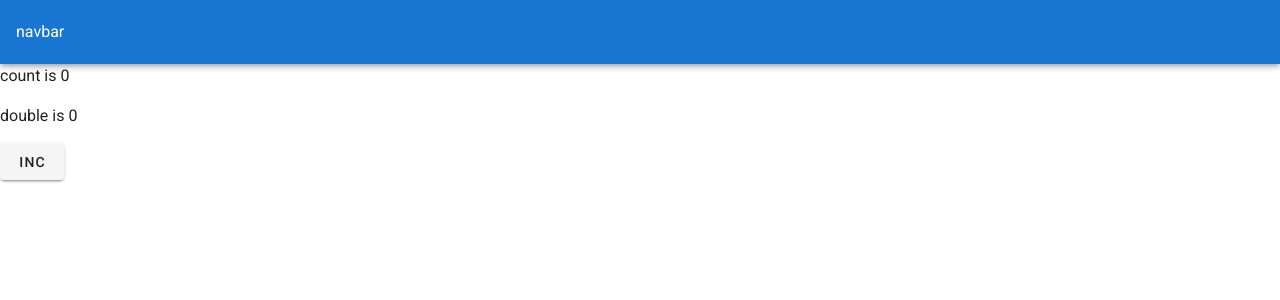
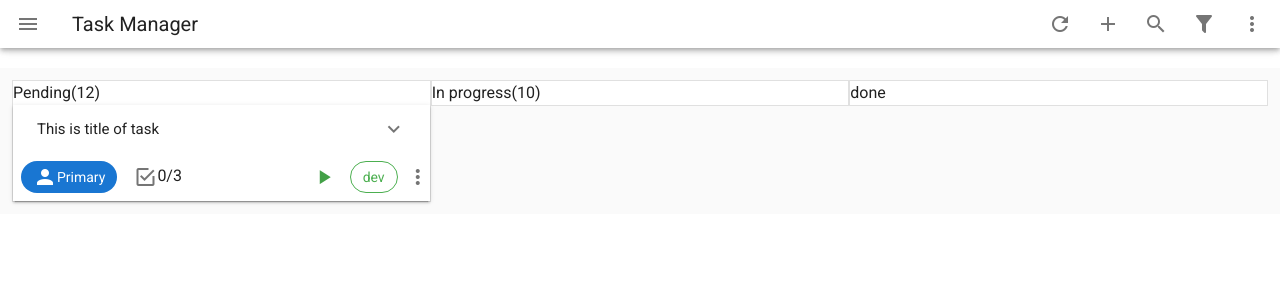
Before and after one commit to shriyash89/kanban-task-manager, a Vue app: page / in a window 1280 px wide. Shown: the top 300 px of the page. Built offline with nearby package versions, Linux system fonts and the light colour scheme; no server answers; the database is empty.

Commit message:
UI is created using veutify

```diff
--- a/public/index.html
+++ b/public/index.html
@@ -8,6 +8,15 @@
     <title><%= htmlWebpackPlugin.options.title %></title>
     <link rel="stylesheet" href="https://fonts.googleapis.com/css?family=Roboto:100,300,400,500,700,900">
     <link rel="stylesheet" href="https://cdn.jsdelivr.net/npm/@mdi/font@latest/css/materialdesignicons.min.css">
+    <link rel="preconnect" href="https://fonts.googleapis.com">
+    <link rel="preconnect" href="https://fonts.gstatic.com" crossorigin>
+    <link href="https://fonts.googleapis.com/css2?family=Roboto:ital,wght@0,100..900;1,100..900&display=swap" rel="stylesheet">
+    <style>
+      body{
+        font-family: "Roboto", serif;
+      }
+
+    </style>
   </head>
   <body>
     <noscript>
--- a/src/App.vue
+++ b/src/App.vue
@@ -1,18 +1,13 @@
 <template>
   <v-app>
-    <v-app-bar
-      app
-      color="primary"
-      dark
-    >
-      <AppNavbar />
-    </v-app-bar>
+    <AppNavbar />
 
-    <v-main>
-      <p>count is {{ count }}</p>
+    <div class="mt-5">
+      <!-- <p>count is {{ count }}</p>
       <p>double is {{ double }}</p>
-      <v-btn @click="increment()">inc</v-btn>
-    </v-main>
+      <v-btn @click="increment()">inc</v-btn> -->
+      <StatusWiseTasks />
+    </div>
   </v-app>
 </template>
 
@@ -22,12 +17,14 @@ import AppNavbar from './components/AppNavbar.vue';
 import { useCounterStore } from './store';
 import { db } from './firebaseConfig';
 import { collection, getDocs } from "firebase/firestore";
+import StatusWiseTasks from './components/StatusWiseTasks.vue';
 
 export default {
   name: 'App',
 
   components: {
     AppNavbar,
+    StatusWiseTasks,
   },
 
   data: () => ({
--- /dev/null
+++ b/src/components/AddTask.vue
@@ -0,0 +1,126 @@
+<template>
+    <v-row justify="center">
+      <v-overlay
+
+      >
+        <v-card
+          light
+          width="500px"
+          elevation="2"
+          style="padding:15px;"
+        >
+          <v-card-title style="padding: 0;margin: 0;margin-bottom: 7px;">Add Task</v-card-title>
+          <div style="padding-top: 12px;">
+            <small>Select Client</small>
+            <v-chip-group>
+              <v-chip
+                small
+                color="green"
+                outlined
+              >Client1</v-chip>
+              <v-chip
+                small
+                color="green"
+                outlined
+              >Client2</v-chip>
+              <v-chip
+                small
+                color="green"
+                outlined
+              >Client3</v-chip>
+            </v-chip-group>
+          </div>
+          <div style="padding-top: 10px;"></div>
+          <small >Select Milestone</small>
+          <v-chip-group>
+            <v-chip
+              small
+              outlined
+              color="green"
+            >MVP</v-chip>
+            <v-chip
+              small
+              color="green"
+              outlined
+            >SEO Management</v-chip>
+            <v-chip
+              small
+              color="green"
+              outlined
+            >19 Aug</v-chip>
+          </v-chip-group>
+          <div style="padding-top: 10px;"></div>
+          <small>Select Dev</small>
+          <v-chip-group>
+            <v-chip
+              small
+              color="green"
+              outlined
+            >JS</v-chip>
+            <v-chip
+              small
+              color="green"
+              outlined
+            >BB</v-chip>
+            <v-chip
+              small
+              color="green"
+              outlined
+            >BM</v-chip>
+            <v-chip
+              color="green"
+              outlined
+            >RS</v-chip>
+          </v-chip-group>
+          <div style="display: flex;">
+            <v-btn icon style="margin-top: 15px;">
+              <v-icon>mdi-clock-time-four</v-icon>
+            </v-btn>
+            <v-text-field
+              label="Task Name"
+            ></v-text-field>
+          </div>
+          <div style="display: flex;">
+            <v-btn icon style="margin-top: 15px;">
+              <v-icon>mdi-message</v-icon>
+            </v-btn>
+            <v-text-field
+              label="Description"
+            ></v-text-field>
+          </div>
+          <div style="display: flex;flex-direction: row-reverse;">
+            <v-btn
+              color="danger"
+              outlined
+              small
+              @click="$emit('invertShow')"
+            >
+              cancel
+            </v-btn>
+            <v-btn
+              color="success"
+              outlined
+              small
+              style="margin-right: 10px;"
+            >Add Task</v-btn>
+          </div>
+        </v-card>
+      </v-overlay>
+    </v-row>
+</template>
+
+<script>
+export default {
+    data() {
+        return {
+
+        };
+    },
+    methods: {
+
+    }
+};
+</script>
+
+<style scoped>
+</style>
--- a/src/components/AppNavbar.vue
+++ b/src/components/AppNavbar.vue
@@ -1,15 +1,55 @@
 <template>
-    <div>
-        navbar
-    </div>
+  <div>
+    <v-card
+      color="grey lighten-4"
+      flat
+      tile
+    >
+      <v-toolbar dense>
+        <v-app-bar-nav-icon></v-app-bar-nav-icon>
+
+        <v-toolbar-title>Task Manager</v-toolbar-title>
+
+        <v-spacer></v-spacer>
+
+        <v-btn icon>
+          <v-icon>mdi-refresh</v-icon>
+        </v-btn>
+
+        <v-btn icon @click="showAddTaskOverlay=true">
+          <v-icon>mdi-plus</v-icon>
+        </v-btn>
+
+        <v-btn icon>
+          <v-icon>mdi-magnify</v-icon>
+        </v-btn>
+
+        <v-btn icon>
+          <v-icon>mdi-filter</v-icon>
+        </v-btn>
+
+        <v-btn icon>
+          <v-icon>mdi-dots-vertical</v-icon>
+        </v-btn>
+      </v-toolbar>
+    </v-card>
+    <AddTask v-show="showAddTaskOverlay" @invertShow="showAddTaskOverlay=false" />
+  </div>
 </template>
 
 <script>
+import AddTask from './AddTask.vue';
+
 
   export default {
     name: 'AppNavbar',
     components: {
-
+        AddTask,
+    },
+    data(){
+      return {
+        showAddTaskOverlay : false
+      }
     },
     computed : {
 
--- /dev/null
+++ b/src/components/StatusWiseTasks.vue
@@ -0,0 +1,61 @@
+<template>
+    <v-container fluid class="grey lighten-5">
+      <v-row no-gutters>
+        <v-col
+          cols="12"
+          sm="4"
+        >
+          <v-card
+            outlined
+            tile
+          >
+            Pending(12)
+            <TaskItem />
+          </v-card>
+        </v-col>
+        <v-col
+          cols="12"
+          sm="4"
+        >
+          <v-card
+            outlined
+            tile
+          >
+            In progress(10)
+          </v-card>
+        </v-col>
+        <v-col
+          cols="12"
+          sm="4"
+        >
+          <v-card
+            outlined
+            tile
+          >
+            done
+          </v-card>
+        </v-col>
+      </v-row>
+    </v-container>
+</template>
+
+<script>
+import TaskItem from './TaskItem.vue';
+
+export default {
+    components : {
+        TaskItem,
+    },
+    data() {
+        return {
+
+        };
+    },
+    methods: {
+
+    }
+};
+</script>
+
+<style scoped>
+</style>
--- /dev/null
+++ b/src/components/SubTasks.vue
@@ -0,0 +1,101 @@
+<template>
+    <div>
+        <v-tabs color="success" class="primary">
+            <v-tab color="primary">
+                Item One
+            </v-tab>
+            <v-tab color="primary">
+                Item Two
+            </v-tab>
+        </v-tabs>
+
+        <!-- <v-container style="padding: 0;margin-top: 5px;">
+            <div class="mt-2">
+                <v-btn icon>
+                    <v-icon color="green darken-1">mdi-plus</v-icon>
+                </v-btn>
+                <input class="subtask-input" type="text" placeholder="add subtask" >
+            </div>
+            <div>
+                <v-radio-group style="margin: 0;">
+                    <v-radio
+                        label="red"
+                        color="red"
+                        value="red"
+                    ></v-radio>
+                    <v-radio
+                        label="red darken-3"
+                        color="red darken-3"
+                        value="red darken-3"
+                    ></v-radio>
+                </v-radio-group>
+            </div>
+        </v-container> -->
+        <v-container style="padding: 0;margin-top: 5px;">
+            <div style="margin: 0;padding: 0;">
+                <div class="options-div">
+                    <v-checkbox
+                        color="primary"
+                        value="red"
+                    ></v-checkbox>
+                    <v-btn icon style="margin-top: 12px;margin-left: 5px;">
+                        <v-icon color="green light-3">mdi-check</v-icon>
+                    </v-btn>
+                    <v-radio
+                        color="red"
+                        value="red"
+                    ></v-radio>
+                    <v-btn icon style="margin-top: 12px;margin-left: 5px;">
+                        <v-icon color="red">mdi-delete</v-icon>
+                    </v-btn>
+                    <v-spacer></v-spacer>
+                    <v-btn icon style="margin-top: 12px;margin-left: 5px;">
+                        <v-icon color="green light-3">mdi-close-circle-outline</v-icon>
+                    </v-btn>
+                </div>
+            </div>
+            <v-radio-group style="margin: 0;">
+                <v-checkbox
+                    label="red"
+                    color="red"
+                    value="red"
+                ></v-checkbox>
+                <v-checkbox
+                    label="red darken-3"
+                    color="red darken-3"
+                    value="red darken-3"
+                ></v-checkbox>
+            </v-radio-group>
+        </v-container>
+        <v-container>
+           Task description
+        </v-container>
+    </div>
+</template>
+
+<script>
+export default {
+  data() {
+    return {
+
+    };
+  },
+  methods: {
+
+  }
+};
+</script>
+
+<style scoped>
+.options-div{
+    display: flex;
+    flex-direction: row;
+}
+.subtask-input{
+    border-bottom: 2px solid grey;
+    margin-left: 3px;
+}
+.subtask-input:focus{
+    outline: none;
+}
+</style>
--- /dev/null
+++ b/src/components/TaskItem.vue
@@ -0,0 +1,74 @@
+<template>
+    <v-expansion-panels focusable>
+      <v-expansion-panel
+      >
+        <v-expansion-panel-header>
+            <span>This is title of task</span>
+        </v-expansion-panel-header>
+
+        <div class="flex-items">
+            <div>
+                <v-chip
+                    class="ma-2"
+                    color="primary"
+                >
+                    <span icon>
+                        <v-icon>mdi-account</v-icon>
+                    </span>
+                    Primary
+                </v-chip>
+                <span icon>
+                    <v-icon right>mdi-checkbox-marked-outline</v-icon>
+                    <span>0/3</span>
+                </span>
+            </div>
+            <div>
+                <v-btn icon>
+                    <v-icon color="green darken-1">mdi-play</v-icon>
+                </v-btn>
+
+                <v-chip
+                    class="ma-2"
+                    color="green"
+                    outlined
+                >
+                    dev
+                </v-chip>
+
+                <span icon>
+                    <v-icon>mdi-dots-vertical</v-icon>
+                </span>
+            </div>
+        </div>
+        <v-expansion-panel-content>
+            <SubTasks />
+        </v-expansion-panel-content>
+      </v-expansion-panel>
+    </v-expansion-panels>
+  </template>
+
+<script>
+import SubTasks from './SubTasks.vue';
+
+export default {
+    name : "TaskItem",
+    components : {
+        SubTasks
+    },
+  data() {
+    return {
+
+    };
+  },
+  methods: {
+
+  }
+};
+</script>
+
+<style scoped>
+.flex-items{
+    display: flex;
+    justify-content: space-between;
+}
+</style>
```
